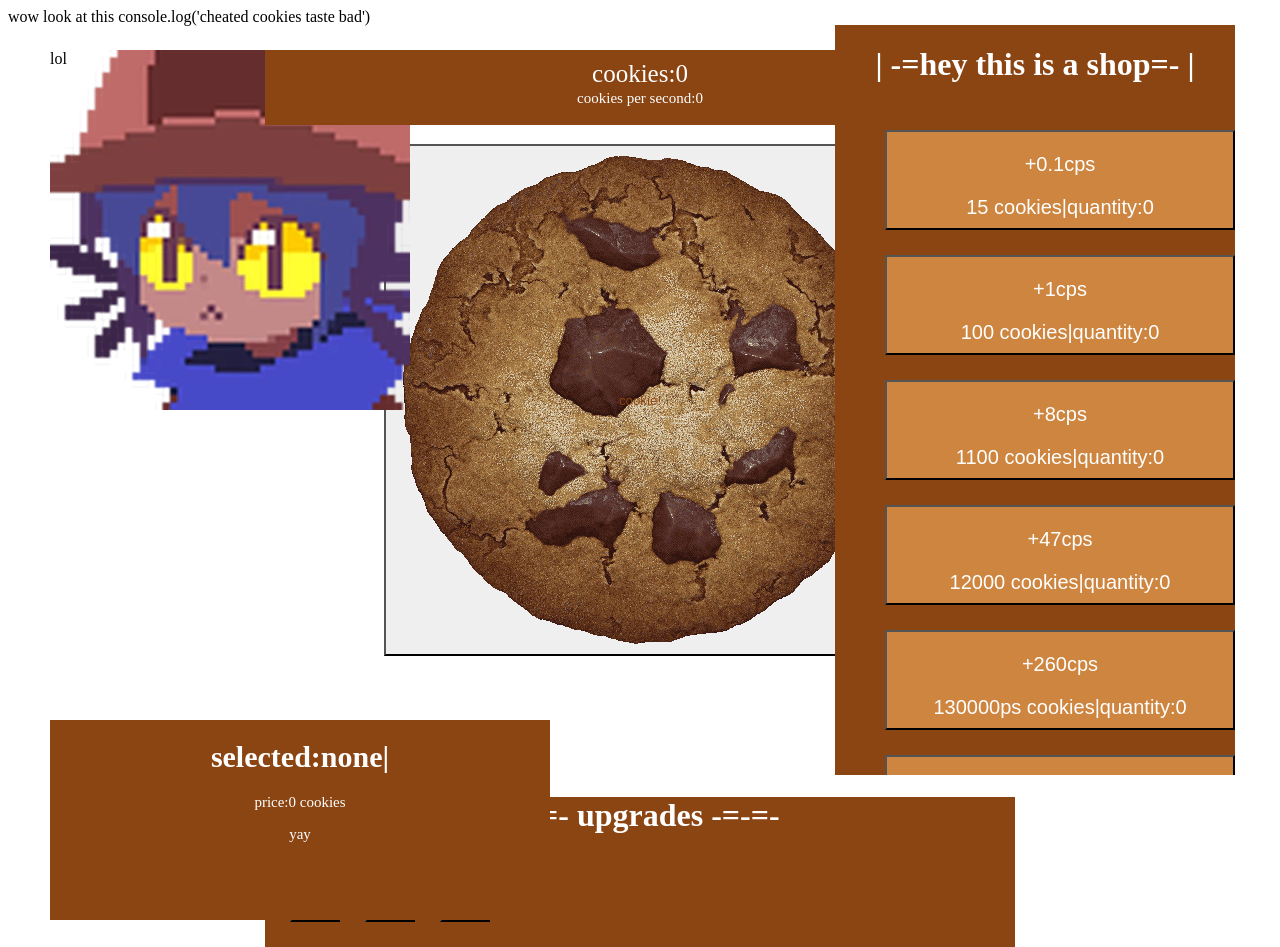
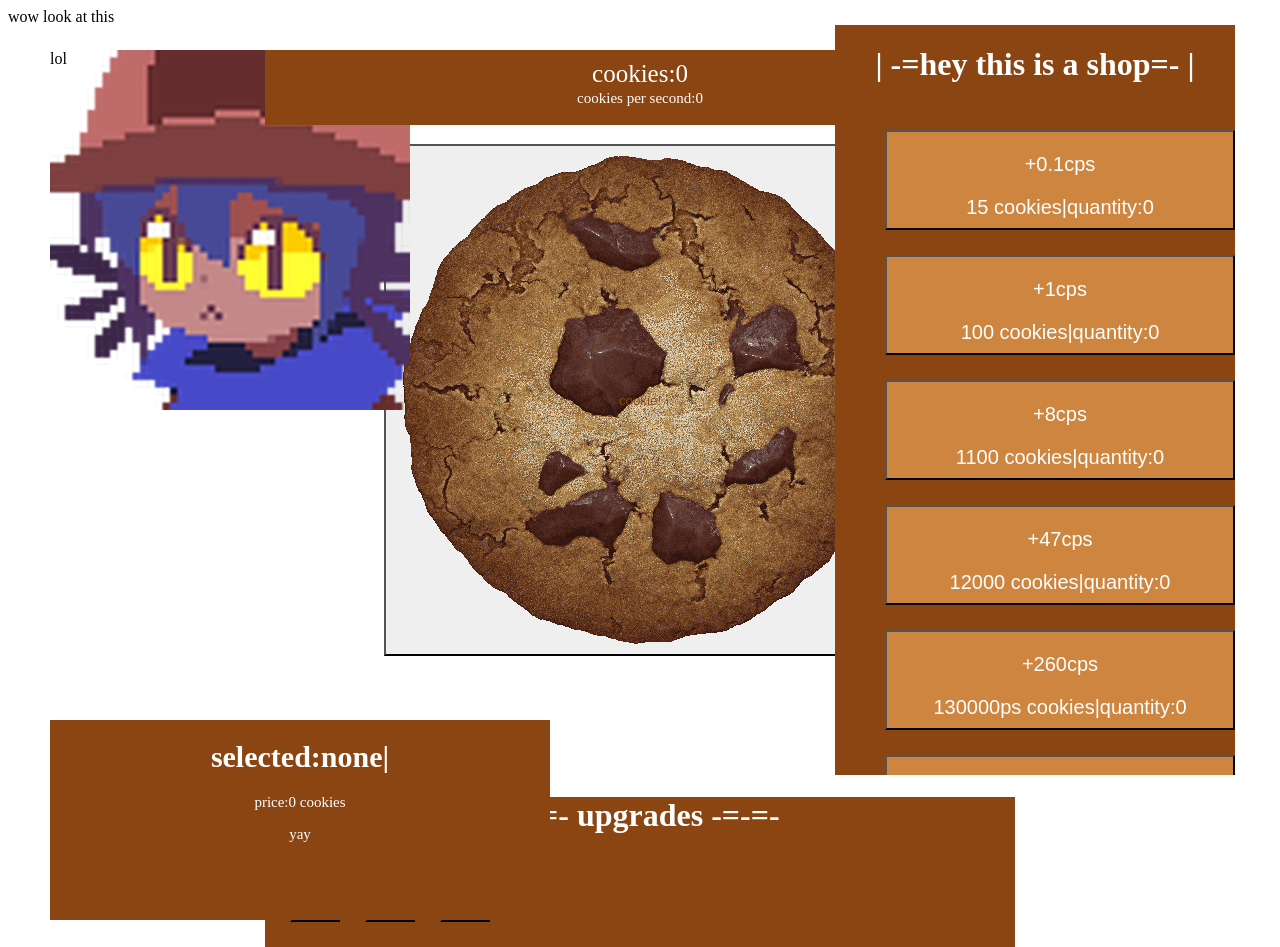
Before and after one commit to alerfhen50/alerfhen50.github.io, a plain HTML site: page index.html in a window 1280 px wide. Drawn offline with Linux system fonts and the light colour scheme.

Commit message:
cheated cookies taste bad

```diff
--- a/index.html
+++ b/index.html
@@ -193,7 +193,6 @@
 </head>
 <body>
     wow look at this
-    console.log('cheated cookies taste bad')
     <div>
         <button class="cookie" id="chocochip">
             cookie!
@@ -260,6 +259,7 @@
         let cookiespersecond = 0;
         let cursorpower = 1;
         let the_list = []
+        console.log('cheated cookies taste bad')
         const cookiebutton = document.getElementById('chocochip');
         const countingcookies = document.getElementById('cookiecounting');
         const secpercookie = document.getElementById('cookiepersec');
```
